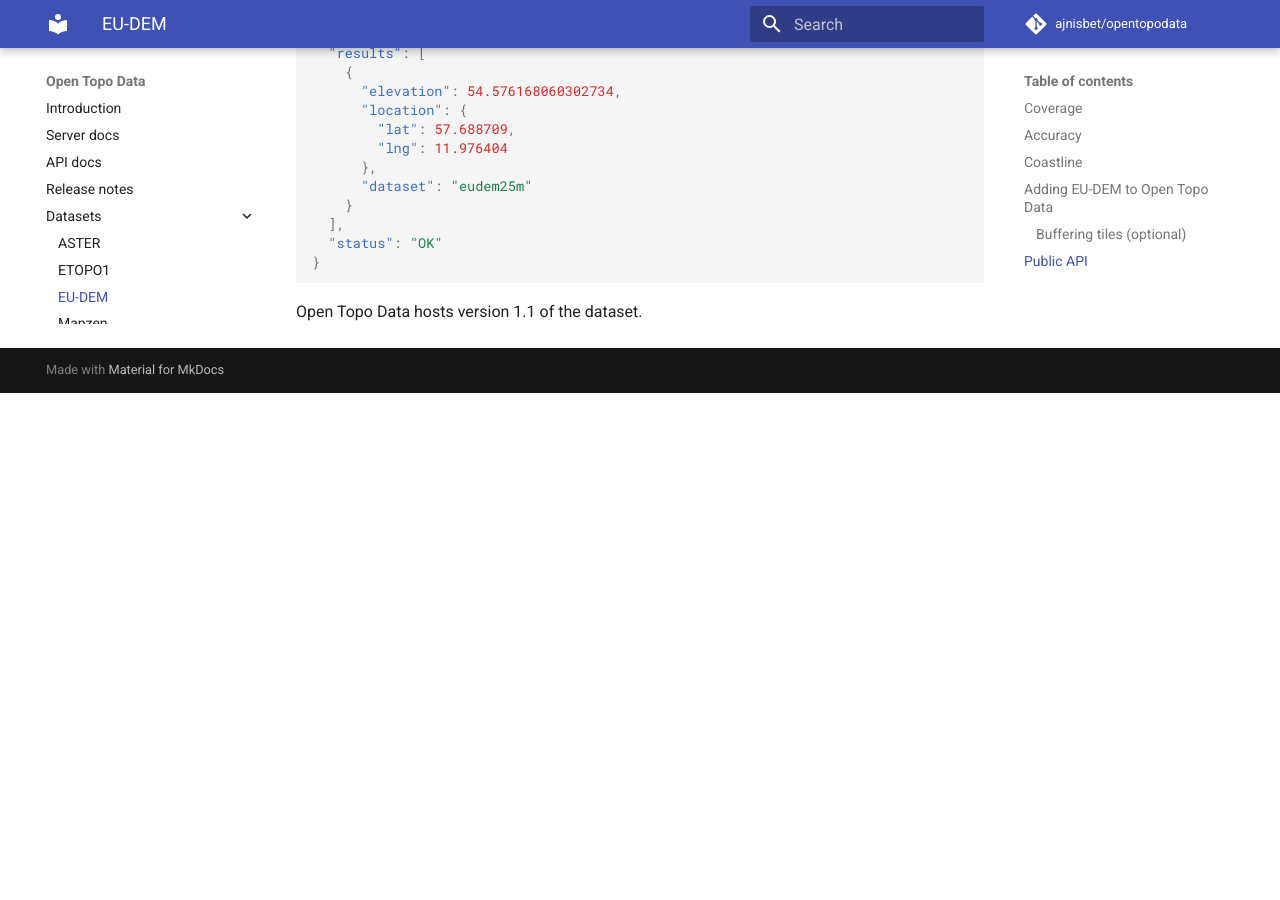
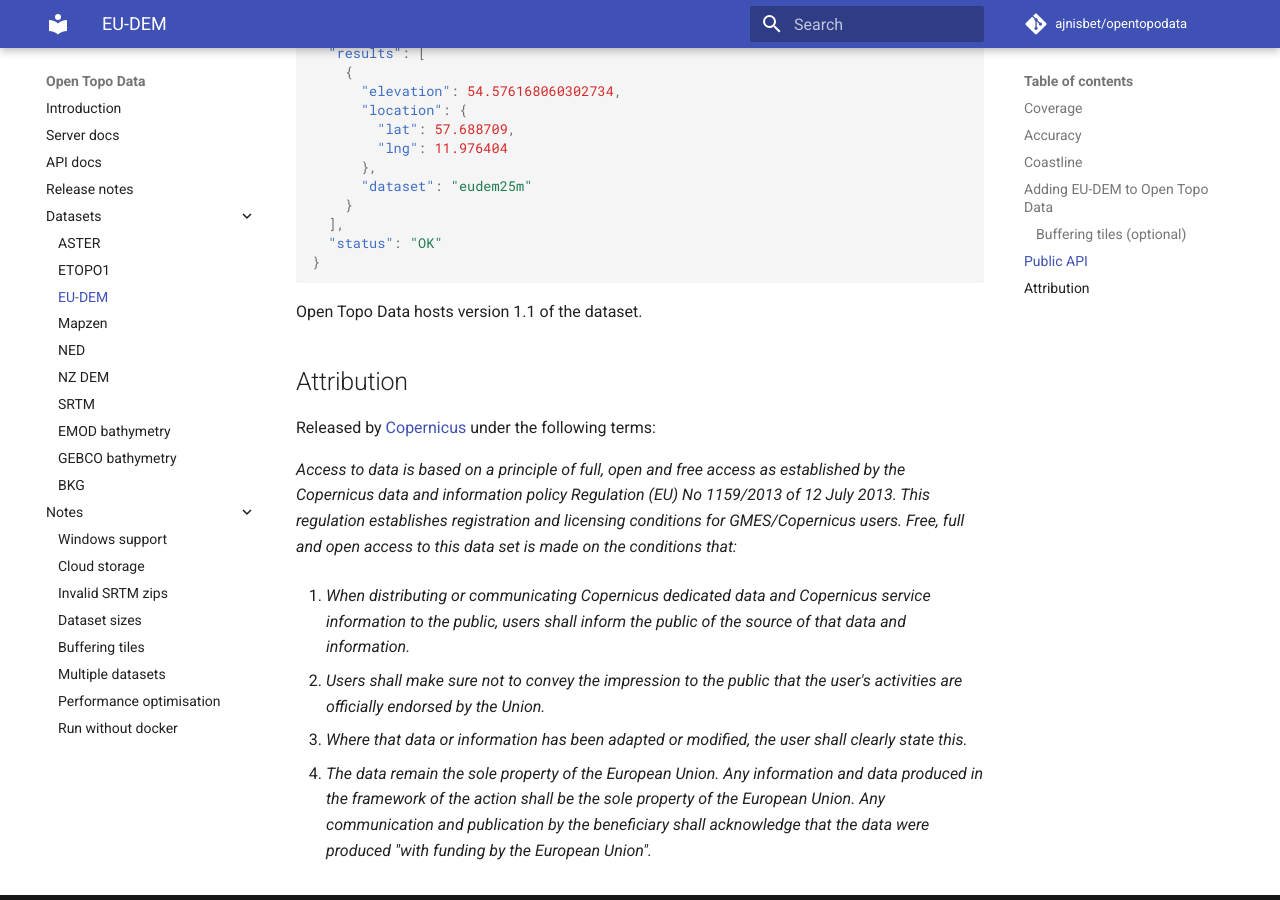
Before and after one commit to ajnisbet/opentopodata, an MkDocs documentation site: the page built from docs/datasets/eudem.md, in a window 1280 px wide and 900 px high, scrolled down 4289 px. Built offline with MkDocs 1.6.1 and Material for MkDocs 9.7.7, drawn with Linux system fonts in a browser that asks for light colours; comment, search, counter and statistics services are not loaded; before the commit the page ends 4682 px from its top, so only the background shows below that.

Commit message:
Improve documention of data licences

````diff
--- a/docs/datasets/eudem.md
+++ b/docs/datasets/eudem.md
@@ -195,3 +195,19 @@
 ```
 
 Open Topo Data hosts version 1.1 of the dataset.
+
+
+## Attribution
+
+Released by [Copernicus](http://land.copernicus.eu/) under the following terms:
+
+
+*Access to data is based on a principle of full, open and free access as established by the Copernicus data and information policy Regulation (EU) No 1159/2013 of 12 July 2013. This regulation establishes registration and licensing conditions for GMES/Copernicus users. Free, full and open access to this data set is made on the conditions that:*
+
+1. *When distributing or communicating Copernicus dedicated data and Copernicus service information to the public, users shall inform the public of the source of that data and information.*
+
+2. *Users shall make sure not to convey the impression to the public that the user's activities are officially endorsed by the Union.*
+
+3. *Where that data or information has been adapted or modified, the user shall clearly state this.*
+
+4. *The data remain the sole property of the European Union. Any information and data produced in the framework of the action shall be the sole property of the European Union. Any communication and publication by the beneficiary shall acknowledge that the data were produced "with funding by the European Union".*
````
Also changed, not shown: docs/datasets/bkg.md (+6 -0 lines), docs/datasets/emod2018.md (+4 -0 lines), docs/datasets/etopo1.md (+4 -0 lines), docs/datasets/gebco2020.md (+9 -0 lines), docs/datasets/nzdem.md (+5 -0 lines).
